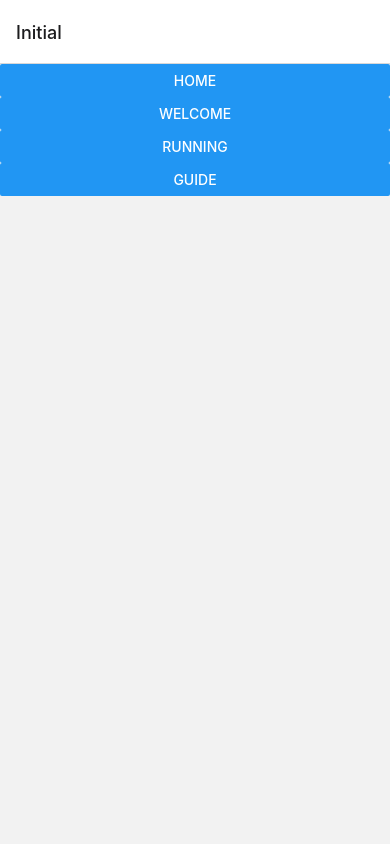
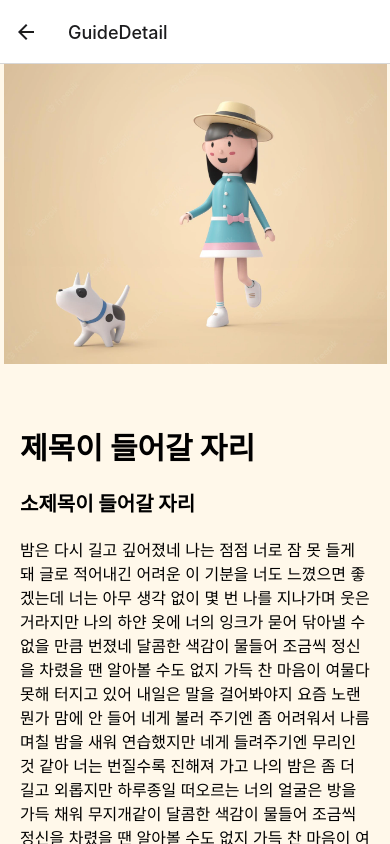
Before and after one commit to cherry2250/Aejimeongji, a React Native app in the folder Front/AeJiMeongJi/: screen /GuideDetail in a window 390 px wide. Built offline with nearby package versions, Linux system fonts and the light colour scheme.

Commit message:
feat : 산책 디테일(#17)

```diff
--- a/Front/AeJiMeongJi/App.js
+++ b/Front/AeJiMeongJi/App.js
@@ -9,6 +9,7 @@ import LoginScreen from './src/screens/Auth/LoginScreen';
 import SignupScreen from './src/screens/Auth/SignupScreen';
 import RunningHome from './src/screens/Running/RunningHome';
 import GuideHome from './src/screens/Guide/GuideHome';
+import GuideDetail from './src/screens/Guide/GuideDetail';
 
 const Stack = createNativeStackNavigator();
 
@@ -25,6 +26,7 @@ const Navigation = () => {
         <Stack.Screen name="Login" component={LoginScreen} />
         <Stack.Screen name="Signup" component={SignupScreen} />
         <Stack.Screen name="Guide" component={GuideHome} />
+        <Stack.Screen name="GuideDetail" component={GuideDetail} />
         {/* <Stack.Screen name="Carousel" component={CarouselCards} /> */}
       </Stack.Navigator>
     </NavigationContainer>
--- a/Front/AeJiMeongJi/package.json
+++ b/Front/AeJiMeongJi/package.json
@@ -8,7 +8,7 @@
     "start": "react-native start",
     "test": "jest",
     "lint": "eslint .",
-    "postinstall": "fix"
+    "postinstall": "patch-package"
   },
   "dependencies": {
     "@react-native-async-storage/async-storage": "^1.17.7",
@@ -20,6 +20,7 @@
     "@rneui/themed": "^4.0.0-rc.5",
     "axios": "^0.27.2",
     "deprecated-react-native-prop-types": "^2.2.0",
+    "patch-package": "^6.4.7",
     "react": "18.0.0",
     "react-native": "0.69.2",
     "react-native-paper": "^4.12.3",
--- /dev/null
+++ b/Front/AeJiMeongJi/src/screens/Guide/GuideDetail.js
@@ -0,0 +1,153 @@
+import React from 'react';
+import {Image, StyleSheet, View, Text} from 'react-native';
+import {Colors} from '../../constants/styles';
+import {SafeAreaView, ScrollView} from 'react-native';
+
+const GuideHome = () => {
+  return (
+    <ScrollView>
+      <View style={styles.imgBox}>
+        <Image
+          style={styles.runImg}
+          source={require('../../Assets/image/3d_dog.png')}
+          resizeMode="contain"
+        />
+      </View>
+      <View style={styles.container}>
+        <View style={styles.contentBox}>
+          <View style={styles.Title}>
+            <Text style={{fontSize: 30, marginBottom: 20, fontWeight: 'bold'}}>
+              제목이 들어갈 자리
+            </Text>
+          </View>
+          <View style={styles.subTitle}>
+            <Text style={{fontSize: 20, marginBottom: 20, fontWeight: 'bold'}}>
+              소제목이 들어갈 자리
+            </Text>
+          </View>
+          <View style={styles.content}>
+            <Text style={{fontSize: 16, marginBottom: 20}}>
+              밤은 다시 길고 깊어졌네 나는 점점 너로 잠 못 들게 돼 글로 적어내긴
+              어려운 이 기분을 너도 느꼈으면 좋겠는데 너는 아무 생각 없이 몇 번
+              나를 지나가며 웃은 거라지만 나의 하얀 옷에 너의 잉크가 묻어 닦아낼
+              수 없을 만큼 번졌네 달콤한 색감이 물들어 조금씩 정신을 차렸을 땐
+              알아볼 수도 없지 가득 찬 마음이 여물다 못해 터지고 있어 내일은
+              말을 걸어봐야지 요즘 노랜 뭔가 맘에 안 들어 네게 불러 주기엔 좀
+              어려워서 나름 며칠 밤을 새워 연습했지만 네게 들려주기엔 무리인 것
+              같아 너는 번질수록 진해져 가고 나의 밤은 좀 더 길고 외롭지만
+              하루종일 떠오르는 너의 얼굴은 방을 가득 채워 무지개같이 달콤한
+              색감이 물들어 조금씩 정신을 차렸을 땐 알아볼 수도 없지 가득 찬
+              마음이 여물다 못해 터지고 있어 내일은 말을 걸어봐야지 바람을 맞고
+              빗물에 젖어 나의 색감도 흐려지겠지만 너는 항상 빛에 반짝일 테니까
+              멋진 말들을 전하지 못하고 아무도 관심 없는 그림이 되겠지만 달콤한
+              색감은 감추지 못해 터지고 있어 내일은 말을 걸어봐야지 그냥 이
+              노래가 어떨까 싶어
+            </Text>
+          </View>
+          <View>
+            <Image
+              style={styles.contentImg}
+              source={require('../../Assets/image/3d_dog.png')}
+              resizeMode="contain"
+            />
+          </View>
+          <View style={styles.subTitle}>
+            <Text
+              style={{
+                fontSize: 20,
+                marginBottom: 20,
+                fontWeight: 'bold',
+              }}>
+              소제목이 들어갈 자리
+            </Text>
+          </View>
+          <View style={styles.content}>
+            <Text style={{fontSize: 16, marginBottom: 20}}>
+              밤은 다시 길고 깊어졌네 나는 점점 너로 잠 못 들게 돼 글로 적어내긴
+              어려운 이 기분을 너도 느꼈으면 좋겠는데 너는 아무 생각 없이 몇 번
+              나를 지나가며 웃은 거라지만 나의 하얀 옷에 너의 잉크가 묻어 닦아낼
+              수 없을 만큼 번졌네 달콤한 색감이 물들어 조금씩 정신을 차렸을 땐
+              알아볼 수도 없지 가득 찬 마음이 여물다 못해 터지고 있어 내일은
+              말을 걸어봐야지 요즘 노랜 뭔가 맘에 안 들어 네게 불러 주기엔 좀
+              어려워서 나름 며칠 밤을 새워 연습했지만 네게 들려주기엔 무리인 것
+              같아 너는 번질수록 진해져 가고 나의 밤은 좀 더 길고 외롭지만
+              하루종일 떠오르는 너의 얼굴은 방을 가득 채워 무지개같이 달콤한
+              색감이 물들어 조금씩 정신을 차렸을 땐 알아볼 수도 없지 가득 찬
+              마음이 여물다 못해 터지고 있어 내일은 말을 걸어봐야지 바람을 맞고
+              빗물에 젖어 나의 색감도 흐려지겠지만 너는 항상 빛에 반짝일 테니까
+              멋진 말들을 전하지 못하고 아무도 관심 없는 그림이 되겠지만 달콤한
+              색감은 감추지 못해 터지고 있어 내일은 말을 걸어봐야지 그냥 이
+              노래가 어떨까 싶어
+            </Text>
+          </View>
+          <View>
+            <Image
+              style={styles.contentImg}
+              source={require('../../Assets/image/3d_dog.png')}
+              resizeMode="contain"
+            />
+          </View>
+          <View style={styles.subTitle}>
+            <Text
+              style={{
+                fontSize: 20,
+                marginBottom: 20,
+                fontWeight: 'bold',
+              }}>
+              소제목이 들어갈 자리
+            </Text>
+          </View>
+          <View style={styles.content}>
+            <Text style={{fontSize: 16, marginBottom: 20}}>
+              밤은 다시 길고 깊어졌네 나는 점점 너로 잠 못 들게 돼 글로 적어내긴
+              어려운 이 기분을 너도 느꼈으면 좋겠는데 너는 아무 생각 없이 몇 번
+              나를 지나가며 웃은 거라지만 나의 하얀 옷에 너의 잉크가 묻어 닦아낼
+              수 없을 만큼 번졌네 달콤한 색감이 물들어 조금씩 정신을 차렸을 땐
+              알아볼 수도 없지 가득 찬 마음이 여물다 못해 터지고 있어 내일은
+              말을 걸어봐야지 요즘 노랜 뭔가 맘에 안 들어 네게 불러 주기엔 좀
+              어려워서 나름 며칠 밤을 새워 연습했지만 네게 들려주기엔 무리인 것
+              같아 너는 번질수록 진해져 가고 나의 밤은 좀 더 길고 외롭지만
+              하루종일 떠오르는 너의 얼굴은 방을 가득 채워 무지개같이 달콤한
+              색감이 물들어 조금씩 정신을 차렸을 땐 알아볼 수도 없지 가득 찬
+              마음이 여물다 못해 터지고 있어 내일은 말을 걸어봐야지 바람을 맞고
+              빗물에 젖어 나의 색감도 흐려지겠지만 너는 항상 빛에 반짝일 테니까
+              멋진 말들을 전하지 못하고 아무도 관심 없는 그림이 되겠지만 달콤한
+              색감은 감추지 못해 터지고 있어 내일은 말을 걸어봐야지 그냥 이
+              노래가 어떨까 싶어
+            </Text>
+          </View>
+        </View>
+      </View>
+    </ScrollView>
+  );
+};
+
+const styles = StyleSheet.create({
+  container: {
+    backgroundColor: Colors.back100,
+    padding: 20,
+    height: 2100,
+  },
+  imgBox: {
+    backgroundColor: Colors.back100,
+  },
+  runImg: {
+    maxWidth: '100%',
+    height: 300,
+    marginBottom: 40,
+  },
+  contentBox: {},
+  contentImg: {
+    marginTop: 30,
+    marginBottom: 20,
+    maxWidth: '100%',
+    height: 200,
+  },
+  Title: {
+    fontSize: 30,
+  },
+  subTitle: {},
+  content: {},
+});
+
+export default GuideHome;
--- a/Front/AeJiMeongJi/src/screens/Guide/GuideHome.js
+++ b/Front/AeJiMeongJi/src/screens/Guide/GuideHome.js
@@ -4,9 +4,10 @@ import {Colors} from '../../constants/styles';
 import {SafeAreaView, ScrollView} from 'react-native';
 import CarouselCards from './CarouselCards';
 import SubCard from './SubCard';
+import Button from '../../components/ui/Button';
 import GuideButton from '../../components/ui/GuideButton';
 
-const GuideHome = () => {
+const GuideHome = ({navigation}) => {
   return (
     <ScrollView>
       <View style={styles.container}>
@@ -30,7 +31,11 @@ const GuideHome = () => {
           <Text style={styles.subGuideTitle}>
             지금 핫한 반려생활 가이드 Top5!
           </Text>
-          <SubCard style={styles.subCards}></SubCard>
+          <SubCard
+            style={styles.subCards}
+            onPress={() => {
+              navigation.navigate('GuideDetail');
+            }}></SubCard>
           <SubCard style={styles.subCards}></SubCard>
           <SubCard style={styles.subCards}></SubCard>
           <SubCard style={styles.subCards}></SubCard>
@@ -44,6 +49,12 @@ const GuideHome = () => {
         <View style={{flex: 4}}>
           <CarouselCards style={styles.carouselCards} />
         </View>
+        <Button
+          onPress={() => {
+            navigation.navigate('GuideDetail');
+          }}>
+          가이드 디테일
+        </Button>
       </View>
     </ScrollView>
   );
```
Also changed, not shown: 2 other files (tests, documents, lock files or other folders).
